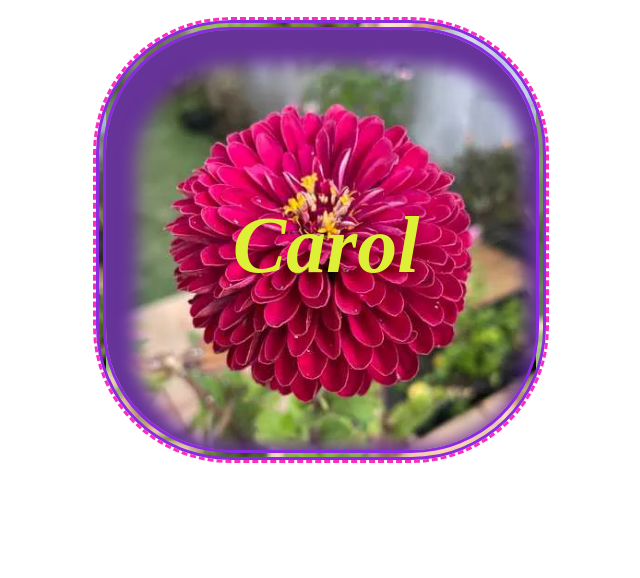
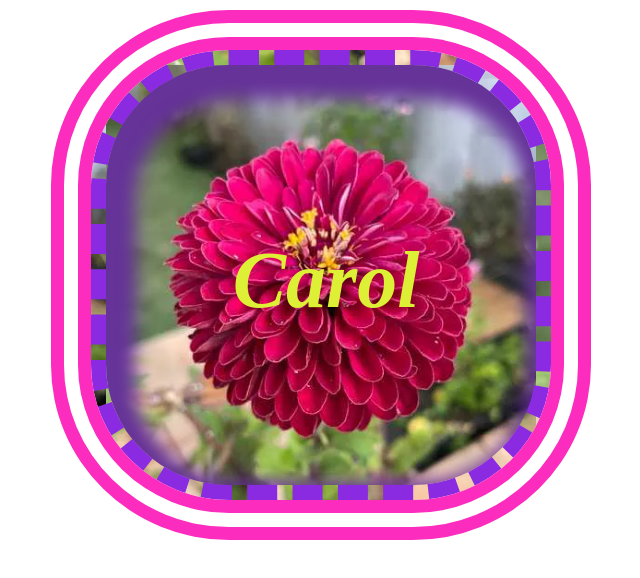
Before and after one commit to carolevangelista/boxmodel, a plain HTML site: page index.html in a window 1280 px wide. Shown: the whole page, without its empty margins (319-959 px from the left). Drawn offline with Linux system fonts and the light colour scheme.

Commit message:
index.html

```diff
--- a/index.html
+++ b/index.html
@@ -13,8 +13,8 @@
             height: 400px;
             width: 400px;
 
-            border-width: 10px;
-            border-style: double;
+            border-width: 15px;
+            border-style: dashed;
             border-color: blueviolet;
             /* arredondar as bordas */
             border-radius: 30%;
@@ -29,14 +29,14 @@
             padding: 10px 10px 10px 20px;
 
             /* contorno por fora */
-            outline-width: 40;
-            outline-style: dashed;
+            outline-width: 40px;
+            outline-style: double;
             outline-color: rgb(252, 45, 190);
 
             /* "auto" centralizo o objeto na página */
             margin: auto;
             /* "top" empurro o objeto para baixo */
-            margin-top: 20px;
+            margin-top: 50px;
         }
 
         /* Estilo parágrafo, lembrar de fechar o { de cima */
```
